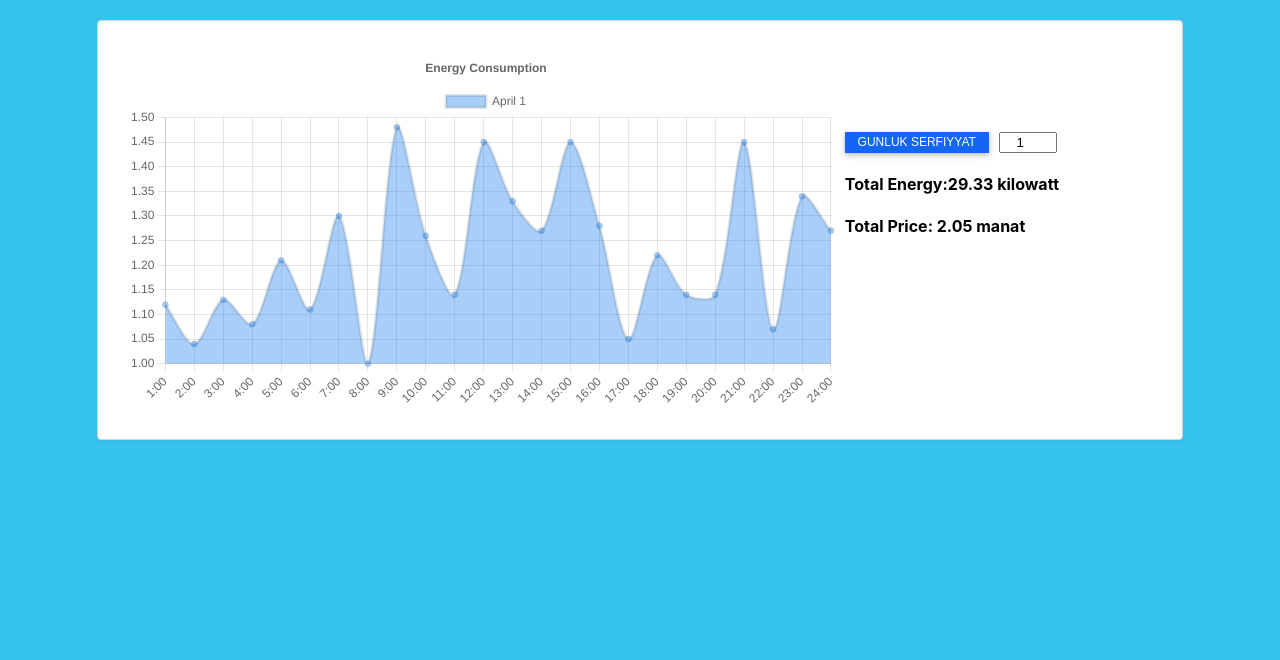
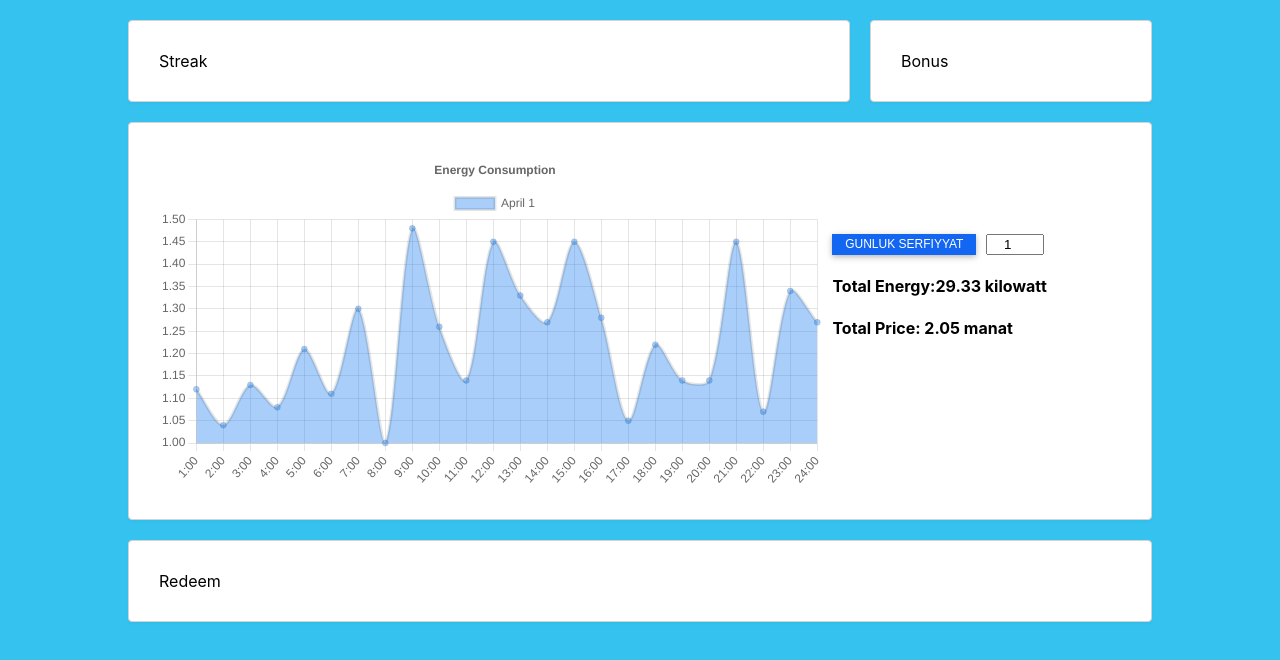
Before and after one commit to ElnurBDa/Energy-Hackathon-Front, a React (Create React App) app in the folder client-app/: page /dashboard in a window 1280 px wide. Shown: the top 660 px of the page. Built offline with nearby package versions, Linux system fonts and the light colour scheme.

Commit message:
new sections

```diff
--- /dev/null
+++ b/client-app/src/components/bonus.tsx
@@ -0,0 +1,10 @@
+import './style.css'
+
+export default function Bonus() {
+
+    return (<>
+    <div style={{width:'20%',right:'0px',flex:'1'}} className='card'>
+        Bonus
+    </div>
+    </>)
+}
--- /dev/null
+++ b/client-app/src/components/redeem.tsx
@@ -0,0 +1,10 @@
+import './style.css'
+
+export default function Redeem() {
+
+    return (<>
+    <div style={{flex:'1'}} className='card'>
+        Redeem
+    </div>
+    </>)
+}
--- /dev/null
+++ b/client-app/src/components/streak.tsx
@@ -0,0 +1,10 @@
+import './style.css'
+
+export default function Streak() {
+
+    return (<>
+    <div style={{left:'0px',flex:'3', marginRight:'20px'}} className='card'>
+        Streak
+    </div>
+    </>)
+}
--- /dev/null
+++ b/client-app/src/components/style.css
@@ -0,0 +1,31 @@
+.card {
+    width: 80%;
+    padding: 30px;
+    background-color: white;
+    margin: auto;
+    margin-top: 20px;
+    border: solid 1px lightgray;
+    border-top-width: 1px;
+    border-right-width: 1px;
+    border-bottom-width: 1px;
+    border-left-width: 1px;
+    border-top-style: solid;
+    border-right-style: solid;
+    border-bottom-style: solid;
+    border-left-style: solid;
+    border-top-color: lightgray;
+    border-right-color: lightgray;
+    border-bottom-color: lightgray;
+    border-left-color: lightgray;
+    border-image-source: initial;
+    border-image-slice: initial;
+    border-image-width: initial;
+    border-image-outset: initial;
+    border-image-repeat: initial;
+    border-radius: .25rem;
+    border-top-left-radius: 0.25rem;
+    border-top-right-radius: 0.25rem;
+    border-bottom-right-radius: 0.25rem;
+    border-bottom-left-radius: 0.25rem;
+    box-shadow: 0 2px 3px rgba(0, 0, 0, 0.03);
+}
--- a/client-app/src/pages/dashboard/dashboard.tsx
+++ b/client-app/src/pages/dashboard/dashboard.tsx
@@ -4,6 +4,9 @@ import './dashboard.css'
 import { Chart, registerables } from 'chart.js';
 import { Button } from "react-bootstrap";
 import { ManatKiloWattMax, ManatKiloWattMin, chartDatasApril, chartDatasAprilDays, convertDataDay, convertDataMonth, getPrice, getTotal } from "../../data";
+import Streak from "../../components/streak";
+import Bonus from "../../components/bonus";
+import Redeem from "../../components/redeem";
 Chart.register(...registerables);
 
 export default function Dashboard() {
@@ -35,7 +38,12 @@ export default function Dashboard() {
     },[mode, n])
 
     return (<>
-        <div className="card">
+        <section style={{display:'flex', width:'80%',margin:'auto'}}>
+            <Streak/>
+            <Bonus/>
+        </section>
+        <section style={{display:'flex', width:'80%',margin:'auto'}}>
+        <div className="card" style={{flex:'1'}}>
             <div className="THECHART">
                 <div className="chart">
                     <Line
@@ -60,6 +68,10 @@ export default function Dashboard() {
                 <h4 style={{left:'0px'}}>Total Price: {(getPrice(total)).toFixed(2)} manat</h4>
             </div>
         </div>
+        </section>
+        <section style={{display:'flex', width:'80%',margin:'auto'}}>
+            <Redeem/>
+        </section>
     </>)
 }
 
```
